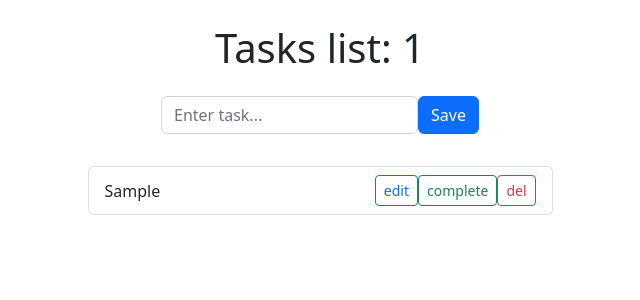
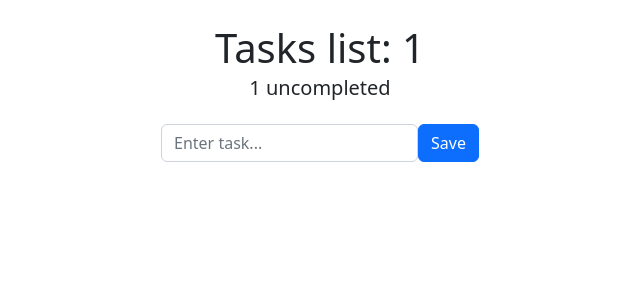
Before and after one commit to EmilAngel88/ToDo, a React (Create React App) app: page / in a window 1280 px wide. Both pictures are taken after typing "Sample" into the empty fields and a click on the button "Save". Shown: the top 300 px of the page, without its empty margins (320-960 px from the left). Built offline with nearby package versions, Linux system fonts and the light colour scheme.

Commit message:
Сделал контроллер. Переписал хедер и форму на классы

```diff
--- a/src/App.js
+++ b/src/App.js
@@ -1,66 +1,71 @@
-import {useEffect, useState} from "react";
-import ToDo from './ToDo'
-import ToDoForm from './ToDoForm'
-import ToDoHeader from './ToDoHeader'
+// import {useEffect, useState} from "react";
+// import ToDo from './ToDo'
+// import ToDoForm from './ToDoForm'
+// import ToDoHeader from './ToDoHeader'
+import ToDoController from "./classComponents/ToDoController";
 
-function App() {
-    const [todo, setTodo] = useState(() => {
-        const tasks = localStorage.getItem('tasks');
-        return tasks ? JSON.parse(tasks) : []
-    })
 
-    useEffect(() => {
-        localStorage.setItem('tasks', JSON.stringify(todo));
-    }, [todo])
+export const App = () => <ToDoController />;
 
-    const addTask = (task) => {
-        const newItem = {
-            id: Math.random().toString(36).substring(2,9),
-            task: task,
-            complete: false,
-        }
-        setTodo([...todo, newItem])
-    }
 
-    const removeTask = (id) => {
-        setTodo([...todo.filter(el => el.id !== id)])
-    }
-
-    const handleToggle = (id) => {
-        setTodo([...todo.map(
-            el => el.id === id
-                ? {...el, complete: !el.complete}
-                : {...el}
-        )])
-    }
-
-    const saveEditTask = (id, value) => {
-        setTodo([...todo.map(
-            el => el.id === id
-                ? {...el, task: value}
-                : {...el}
-        )])
-    }
-
-    return (
-    <div className="container">
-        <ToDoHeader todo={todo}/>
-        <ToDoForm addTask={addTask}/>
-        <div className={'list-group col-5 mx-auto'}>
-            {todo.map((todo)=>{
-                return (
-                    <ToDo
-                        todo={todo}
-                        toggleTask={handleToggle}
-                        removeTask={removeTask}
-                        saveEditTask={saveEditTask}
-                        key={todo.id}
-                    />
-                )
-            })}
-        </div>
-    </div>
-    );
-}
+// function App() {
+//     const [todo, setTodo] = useState(() => {
+//         const tasks = localStorage.getItem('tasks');
+//         return tasks ? JSON.parse(tasks) : []
+//     })
+//
+//     useEffect(() => {
+//         localStorage.setItem('tasks', JSON.stringify(todo));
+//     }, [todo])
+//
+//     const addTask = (task) => {
+//         const newItem = {
+//             id: Math.random().toString(36).substring(2,9),
+//             task: task,
+//             complete: false,
+//         }
+//         setTodo([...todo, newItem])
+//     }
+//
+//     const removeTask = (id) => {
+//         setTodo([...todo.filter(el => el.id !== id)])
+//     }
+//
+//     const handleToggle = (id) => {
+//         setTodo([...todo.map(
+//             el => el.id === id
+//                 ? {...el, complete: !el.complete}
+//                 : {...el}
+//         )])
+//     }
+//
+//     const saveEditTask = (id, value) => {
+//         setTodo([...todo.map(
+//             el => el.id === id
+//                 ? {...el, task: value}
+//                 : {...el}
+//         )])
+//     }
+//
+//     return (
+//     <div className="container">
+//         <ToDoHeader todo={todo}/>
+//         <ToDoForm addTask={addTask}/>
+//         <div className={'list-group col-5 mx-auto'}>
+//             {todo.map((todo)=>{
+//                 return (
+//                     <ToDo
+//                         todo={todo}
+//                         toggleTask={handleToggle}
+//                         removeTask={removeTask}
+//                         saveEditTask={saveEditTask}
+//                         key={todo.id}
+//                     />
+//                 )
+//             })}
+//         </div>
+//     </div>
+//     );
+// }
 
 export default App;
--- /dev/null
+++ b/src/classComponents/ToDoController.js
@@ -0,0 +1,43 @@
+import React, { Component } from "react";
+import ToDoHeader from './ToDoHeader';
+import ToDoForm from './ToDoForm';
+
+class ToDoController extends Component {
+    state = {
+        error: false,
+        toDoList: [],
+    }
+
+    addTask = (task) => {
+        const newItem = {
+            id: Math.random().toString(36).substring(2,9),
+            task: task,
+            complete: false,
+        }
+
+        this.setState({
+            toDoList: [...this.state.toDoList, newItem]
+        });
+    }
+
+    setError = (val) => {
+        this.setState({
+            error: val
+        });
+    }
+
+    render() {
+        return(
+            <div>
+                <ToDoHeader toDoList={this.state.toDoList}/>
+                <ToDoForm
+                    error={this.state.error}
+                    setError={this.setError}
+                    addTask={this.addTask}
+                />
+            </div>
+        );
+    }
+}
+
+export default ToDoController;
--- /dev/null
+++ b/src/classComponents/ToDoForm.js
@@ -0,0 +1,62 @@
+import React, {Component} from 'react';
+
+class ToDoForm extends Component {
+    state = {
+        taskInput: '',
+    }
+
+    // При вводе в инпут данные нужно сохранять внутри компонента или сразу подымать их в родителя?
+    handleSubmit = (e) => {
+        e.preventDefault()
+        if (this.state.taskInput.trim()) {
+            this.props.addTask(this.state.taskInput);
+            this.setState({
+                taskInput: ''
+            })
+        } else {
+            this.props.setError(true)
+        }
+    }
+
+    // Я сделал так что пока таска не сохранена, введёный текст хранится внутри компонента формы. А как только мы сабмитим её, данные отпрвляются наверх и сохраняются там
+    handleChange = (e) => {
+        this.props.setError(false)
+
+        this.setState({
+            taskInput: e.target.value
+        })
+    }
+
+
+    render() {
+        const { error } = this.props;
+
+        return (
+            <div className={'d-flex flex-column align-items-center mb-4'}>
+                <div className={'form-group mb-2'}>
+                    <form
+                        className={'d-flex'}
+                        onSubmit={this.handleSubmit}
+                    >
+                        <input
+                            type="text"
+                            value={this.state.taskInput}
+                            onChange={this.handleChange}
+                            placeholder='Enter task...'
+                            className={`form-control ${error ? 'is-invalid' : ''}`}
+                        />
+                        <button className={'btn btn-primary'}>
+                            Save
+                        </button>
+                    </form>
+                </div>
+                { error
+                    ? <h3 className={'text-danger'}>Error: void task</h3>
+                    : ''
+                }
+            </div>
+        );
+    }
+}
+
+export default ToDoForm;
--- /dev/null
+++ b/src/classComponents/ToDoHeader.js
@@ -0,0 +1,28 @@
+import React, {Component} from 'react';
+
+class ToDoHeader extends Component {
+    render() {
+        const { toDoList } = this.props;
+        const uncompletedTasksCount = toDoList.filter(el => !el.complete);
+
+        return (
+            <header>
+                <h1 className={`text-center mt-4 mb-1 ${!uncompletedTasksCount.length ? 'mb-4' : ''}`}>
+                    {!toDoList.length
+                        ? 'There aren\'t tasks'
+                        : uncompletedTasksCount.length
+                            ? `Tasks list: ${toDoList.length}`
+                            : 'All Tasks are completed!'
+                    }
+                </h1>
+                {uncompletedTasksCount.length ? <h5 className={'text-center mb-4'}>
+                    {`${uncompletedTasksCount.length} uncompleted`}
+                </h5>
+                    : ''
+                }
+            </header>
+        );
+    }
+}
+
+export default ToDoHeader;
```
